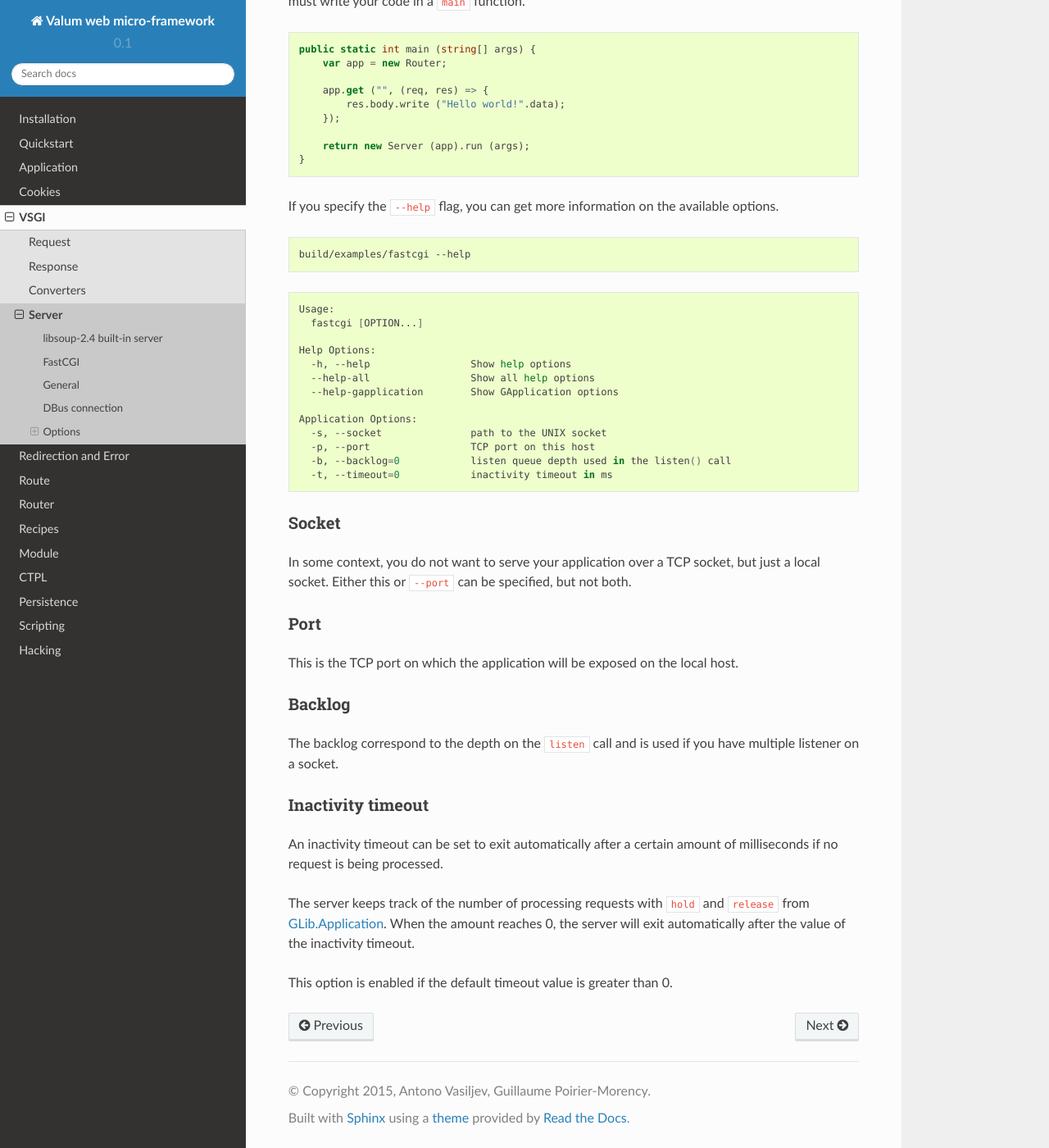
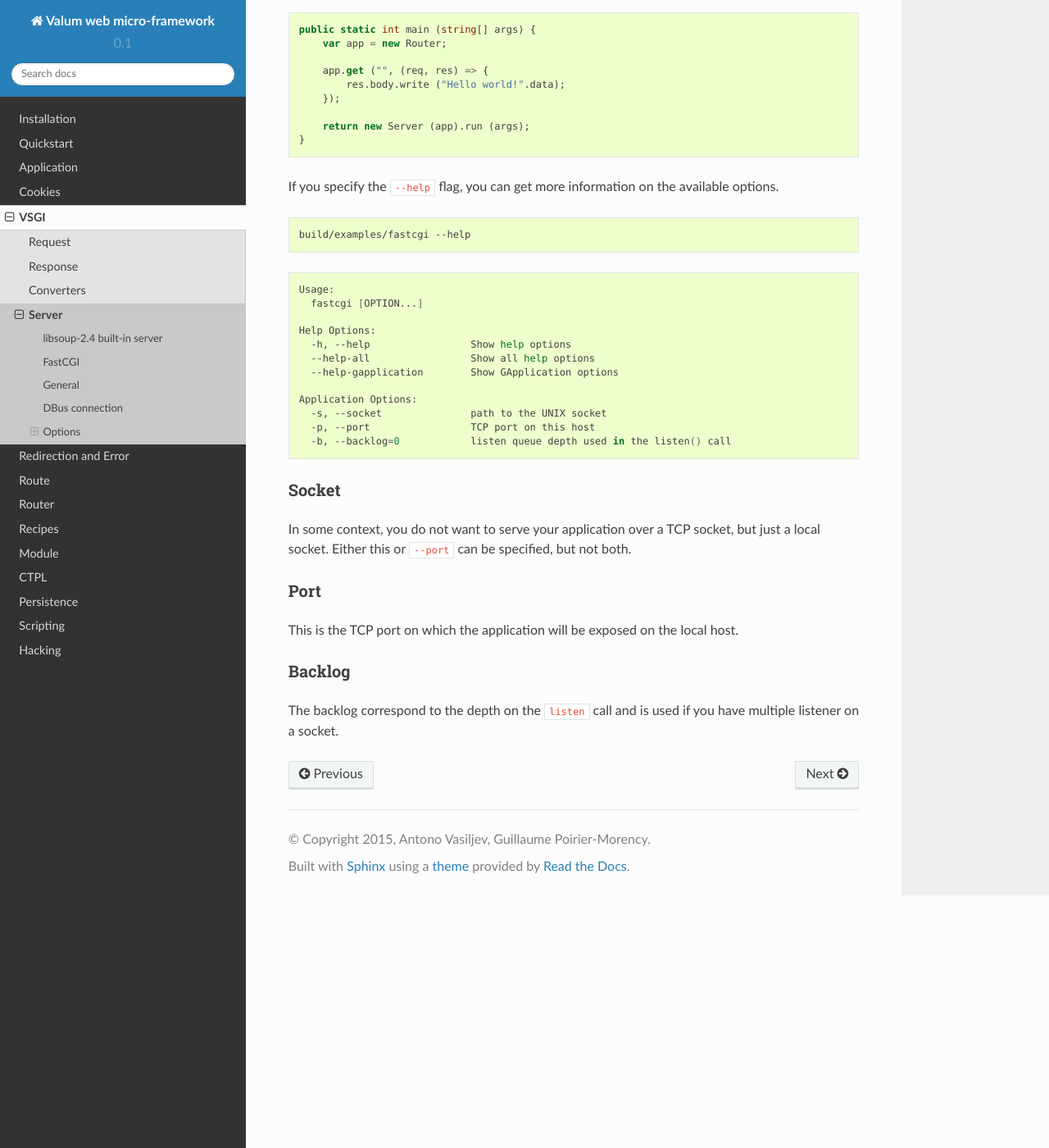
Before and after one commit to valum-framework/valum, a Sphinx documentation site: the page built from docs/vsgi/server/index.rst, in a window 1280 px wide and 1400 px high, scrolled down 1516 px. Shown: the whole window at 82% size. Built offline with Sphinx 7.4.7 and the Read the Docs theme 2.0.0, drawn with Linux system fonts in a browser that asks for light colours; pages that are not in the unit, such as notebooks, are missing from menus.

Commit message:
Removes timeout as it is not usable with the processing model.
There is no way to know when a request has been fully processed (or when
the connection is finalized), so releasing does not make any sense and
is currently not even done properly. The best thing to do is just not
provide that feature and rely on external process control.

For VSGI implementations:

 - libsoup-2.4 holds indefinately or just run synchronously with older
   server API
 - FastCGI implementation holds indefinately.

Removes the CLI option and references to the inactivity timeout in the
documentation.

```diff
--- a/docs/vsgi/server/index.rst
+++ b/docs/vsgi/server/index.rst
@@ -63,7 +63,6 @@
 
 -  a socket path or a TCP port
 -  backlog
--  inactivity timeout
 
 If you build your application in a main block, it is not possible to obtain the
 CLI arguments, so you must write your code in a ``main`` function.
@@ -101,7 +100,6 @@
       -s, --socket               path to the UNIX socket
       -p, --port                 TCP port on this host
       -b, --backlog=0            listen queue depth used in the listen() call
-      -t, --timeout=0            inactivity timeout in ms
 
 Socket
 ~~~~~~
@@ -121,17 +119,3 @@
 
 The backlog correspond to the depth on the ``listen`` call and is used if you
 have multiple listener on a socket.
-
-Inactivity timeout
-~~~~~~~~~~~~~~~~~~
-
-An inactivity timeout can be set to exit automatically after a certain amount
-of milliseconds if no request is being processed.
-
-The server keeps track of the number of processing requests with ``hold`` and
-``release`` from `GLib.Application`_. When the amount reaches 0, the server
-will exit automatically after the value of the inactivity timeout.
-
-This option is enabled if the default timeout value is greater than 0.
-
-.. _GLib.Application: http://valadoc.org/#!api=gio-2.0/GLib.Application
--- a/docs/vsgi/server/soup.rst
+++ b/docs/vsgi/server/soup.rst
@@ -52,8 +52,6 @@
 | ``--raw-paths``       | disabled  | percent-encoding in the Request-URI     |
 |                       |           | path will not be automatically decoded  |
 +-----------------------+-----------+-----------------------------------------+
-| ``--timeout``         | none      | inactivity timeout in ms                |
-+-----------------------+-----------+-----------------------------------------+
 
 Notes
 ~~~~~
@@ -64,4 +62,3 @@
    on all IPv4 or IPv6 interfaces
 -  if ``--https`` is specified, you must provide a SSL or TLS certificate along
    with a private key
--  not specifying ``--timeout`` keep the server alive forever
```
Also changed, not shown: 2 other files.
